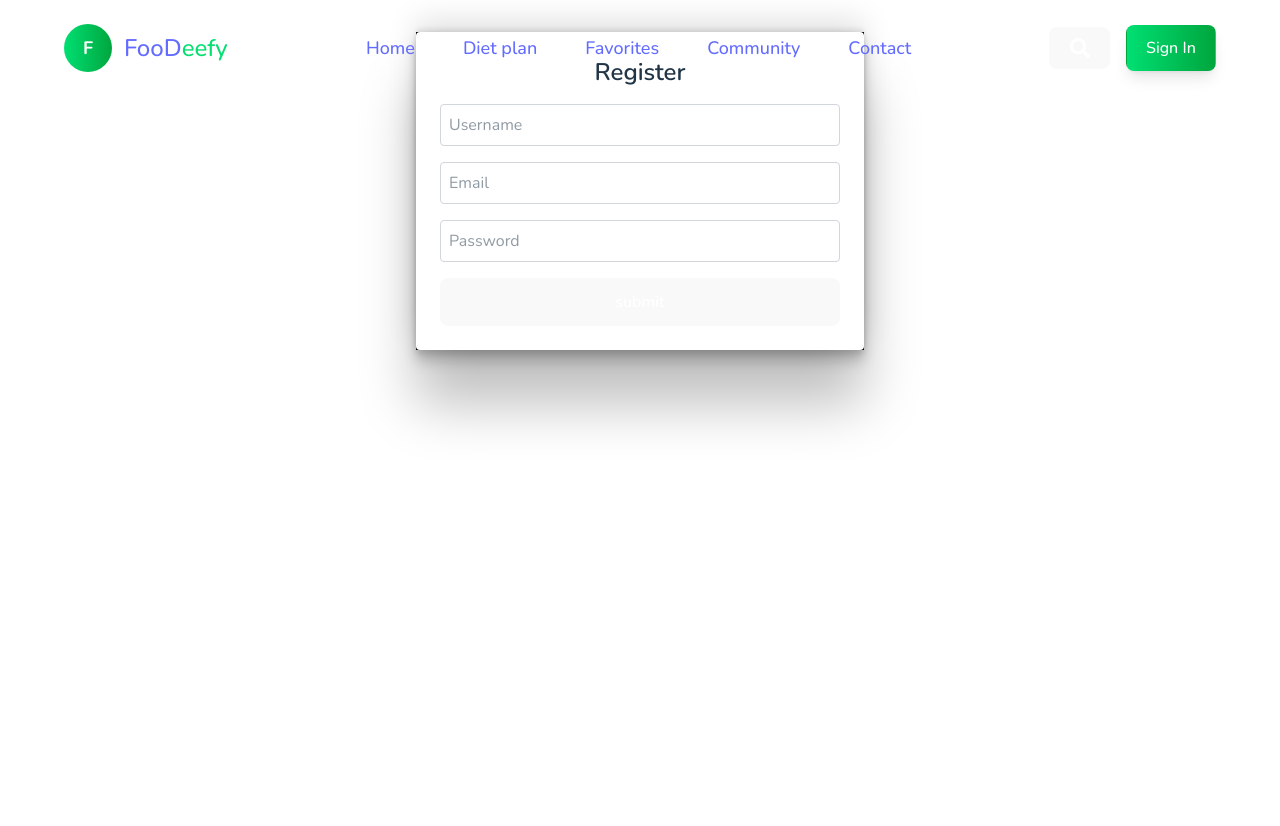
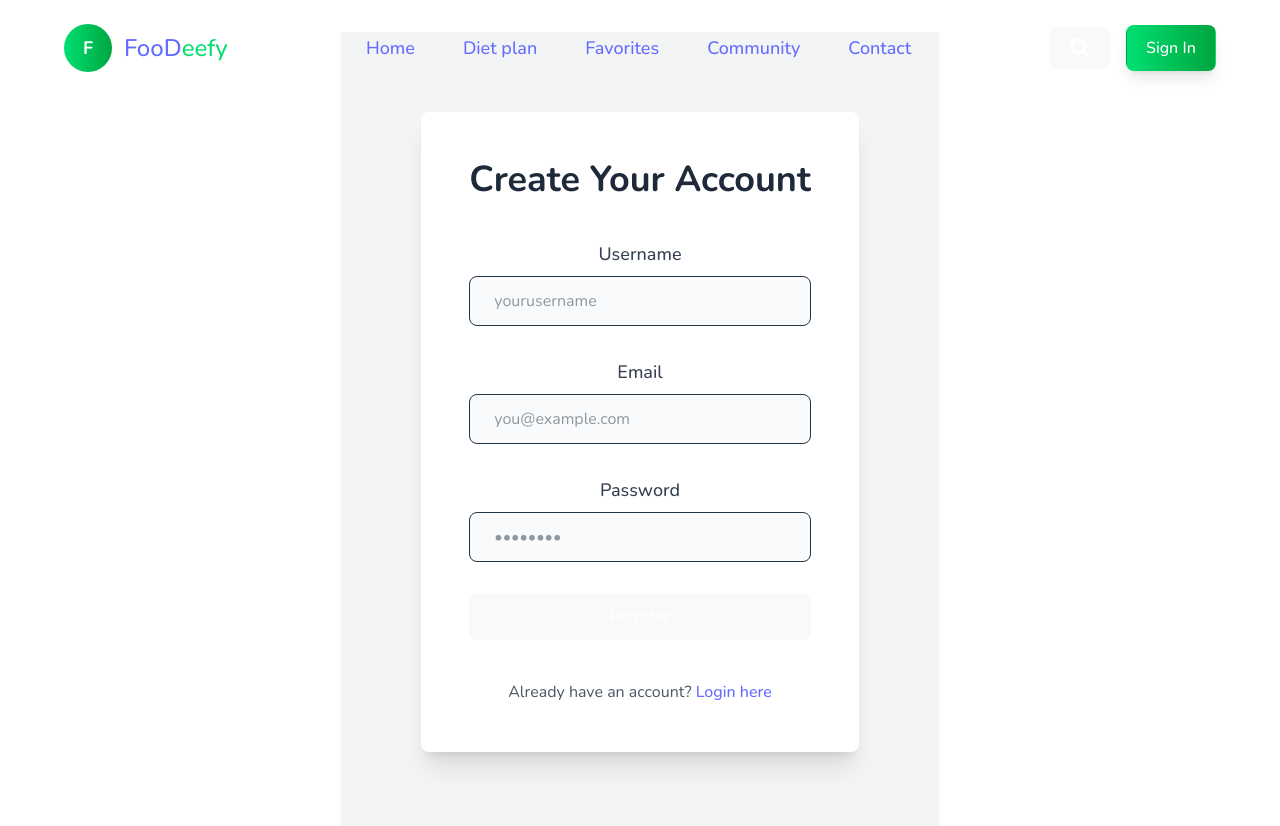
Before and after one commit to Navan-2005/CookWell, a React (Vite) app in the folder Frontend/: page /register in a window 1280 px wide. Shown: the top 826 px of the page. Before the commit the page ends 800 px from the top, so only its background shows below. Built offline with nearby package versions, Linux system fonts and the light colour scheme; no server answers.

Commit message:
some of the final changes

```diff
--- a/Frontend/src/Pages/Login.jsx
+++ b/Frontend/src/Pages/Login.jsx
@@ -1,72 +1,102 @@
-// src/pages/Login.js
-import React, { useState, useEffect } from 'react';
-import { useDispatch, useSelector } from 'react-redux';
+import React, { useState } from 'react';
+import { useDispatch } from 'react-redux';
 import { loginUser } from '../redux/slices/authSlice';
-import { useNavigate } from 'react-router-dom';
-import { toast } from "sonner";
+import { useNavigate, Link } from 'react-router-dom';
+import { toast } from 'sonner';
 import { setUser } from '../redux/slices/userslice';
 import axios from 'axios';
 
 export default function Login() {
   const [email, setEmail] = useState('');
   const [password, setPassword] = useState('');
+  const [loading, setLoading] = useState(false);
   const dispatch = useDispatch();
   const navigate = useNavigate();
-  const { user} = useSelector((state) => state.user);
 
-  const handleSubmit = async(e) => {
+  const handleSubmit = async (e) => {
     e.preventDefault();
-    console.log('Email and password : ',email,password);
+    setLoading(true);
+    try {
+      const response = await axios.post('http://localhost:3000/user/login', {
+        email,
+        password,
+      });
 
-    const response=await axios.post('http://localhost:3000/user/login',
-      {
-        email,
-        password
-      }
-    )
-    if(response.status===200){
-      localStorage.setItem('token',response.data.token);
+      if (response.status === 200) {
+        localStorage.setItem('token', response.data.token);
         dispatch(setUser(response.data.user));
-      console.log(response.data.user);
+        dispatch(loginUser({ email, password }));
+        toast.success('Login successful', {
+          description: `Welcome back, ${response.data.user.username}!`,
+        });
         navigate('/');
       }
-    dispatch(loginUser({ email, password }));
-    toast.success("Login successful (demo mode)", {
-      description: `Welcome back, ${response.data.user.username}! This is just a demo, no actual authentication yet.`,
+    } catch (error) {
+      toast.error('Login failed', {
+        description:
+          error.response?.data?.message || 'Invalid credentials or server error.',
       });
+    } finally {
+      setLoading(false);
+    }
   };
 
   return (
-    <div className="max-w-md mx-auto bg-white dark:bg-gray-800 p-6 rounded shadow">
-      <h2 className="text-2xl font-semibold mb-4">Login</h2>
-      {/* {error && <p className="mb-4 text-red-600">{error}</p>} */}
-      <form onSubmit={handleSubmit} className="space-y-4">
+    <div className="min-h-screen flex items-center justify-center bg-gray-100 dark:bg-gray-900 px-20">
+      <div className="w-full max-w-2xl bg-white dark:bg-gray-800 p-12 rounded-lg shadow-xl">
+        <h2 className="text-4xl font-bold text-center text-gray-800 dark:text-white mb-10">
+          Login to Your Dashboard
+        </h2>
+
+        <form onSubmit={handleSubmit} className="space-y-8">
+          <div>
+            <label className="block text-lg font-medium text-gray-700 dark:text-gray-300 mb-2">
+              Email Address
+            </label>
             <input
               type="email"
-          placeholder="Email"
-          className="w-full p-2 border border-gray-300 rounded dark:bg-gray-700 dark:border-gray-600"
+              placeholder="you@example.com"
+              className="w-full px-6 py-3 border rounded-lg text-base bg-gray-50 dark:bg-gray-700 dark:border-gray-600 dark:text-white focus:outline-none focus:ring-2 focus:ring-green-500"
               value={email}
               onChange={(e) => setEmail(e.target.value)}
               required
               autoComplete="email"
             />
+          </div>
+
+          <div>
+            <label className="block text-lg font-medium text-gray-700 dark:text-gray-300 mb-2">
+              Password
+            </label>
             <input
               type="password"
-          placeholder="Password"
-          className="w-full p-2 border border-gray-300 rounded dark:bg-gray-700 dark:border-gray-600"
+              placeholder="••••••••"
+              className="w-full px-6 py-3 border rounded-lg text-base bg-gray-50 dark:bg-gray-700 dark:border-gray-600 dark:text-white focus:outline-none focus:ring-2 focus:ring-green-500"
               value={password}
               onChange={(e) => setPassword(e.target.value)}
               required
               autoComplete="current-password"
             />
+          </div>
+
           <button
             type="submit"
-          // disabled={loading}
-          className="w-full h-12 bg-green-600 text-white py-2 rounded hover:bg-green-700 disabled:opacity-50"
-        > login
-          {/* {loading ? 'Logging in...' : 'Login'} */}
+            disabled={loading}
+            className={`w-full py-4 text-lg bg-green-600 text-white rounded-lg hover:bg-green-700 transition ${
+              loading ? 'opacity-50 cursor-not-allowed' : ''
+            }`}
+          >
+            {loading ? 'Logging in...' : 'Login'}
           </button>
         </form>
+
+        <p className="mt-10 text-center text-md text-gray-600 dark:text-gray-400">
+          Don’t have an account?{' '}
+          <Link to="/register" className="text-green-600 font-medium hover:underline">
+            Register here
+          </Link>
+        </p>
+      </div>
     </div>
   );
 }
--- a/Frontend/src/Pages/Register.jsx
+++ b/Frontend/src/Pages/Register.jsx
@@ -1,73 +1,122 @@
-// src/pages/Register.js
-import React, { useState, useEffect } from 'react';
-import { useDispatch, useSelector } from 'react-redux';
+import React, { useState } from 'react';
+import { useDispatch } from 'react-redux';
 import { registerUser } from '../redux/slices/authSlice';
-import { useNavigate } from 'react-router-dom';
+import { useNavigate, Link } from 'react-router-dom';
 import { toast } from 'sonner';
 import { setUser } from '../redux/slices/userslice';
+import axios from 'axios';
 
 export default function Register() {
   const [username, setUsername] = useState('');
   const [email, setEmail] = useState('');
   const [password, setPassword] = useState('');
+  const [loading, setLoading] = useState(false);
 
   const dispatch = useDispatch();
   const navigate = useNavigate();
-  const handleSubmit = async(e) => {
+
+  const handleSubmit = async (e) => {
     e.preventDefault();
-    const response=await axios.post('http://localhost:3000/user/register',{username,email,password});
-    if(response.status===200)
-      {localStorage.setItem('token',response.data.token);
+    setLoading(true);
+
+    try {
+      const response = await axios.post('http://localhost:3000/user/register', {
+        username,
+        email,
+        password,
+      });
+
+      if (response.status === 200) {
+        localStorage.setItem('token', response.data.token);
         dispatch(setUser(response.data.user));
-        console.log(response.data.user);
-        navigate('/');}
         dispatch(registerUser({ username, email, password }));
-    toast({
-          title: "Account created successfully",
+
+        toast.success("Account created successfully", {
           description: "Welcome to our platform!",
         });
+
+        navigate('/');
+      }
+    } catch (error) {
+      toast.error("Registration failed", {
+        description: error.response?.data?.message || "Something went wrong.",
+      });
+    } finally {
+      setLoading(false);
+    }
   };
 
   return (
-    <div className="max-w-md mx-auto bg-white dark:bg-gray-800 p-6 rounded shadow">
-      <h2 className="text-2xl font-semibold mb-4">Register</h2>
-      {/* {error && <p className="mb-4 text-red-600">{error}</p>} */}
-      <form onSubmit={handleSubmit} className="space-y-4">
+    <div className="min-h-screen flex items-center justify-center bg-gray-100 dark:bg-gray-900 px-20">
+      <div className="w-full max-w-2xl bg-white dark:bg-gray-800 p-12 rounded-lg shadow-xl">
+        <h2 className="text-4xl font-bold text-center text-gray-800 dark:text-white mb-10">
+          Create Your Account
+        </h2>
+
+        <form onSubmit={handleSubmit} className="space-y-8">
+          <div>
+            <label className="block text-lg font-medium text-gray-700 dark:text-gray-300 mb-2">
+              Username
+            </label>
             <input
               type="text"
-          placeholder="Username"
-          className="w-full p-2 border border-gray-300 rounded dark:bg-gray-700 dark:border-gray-600"
+              placeholder="yourusername"
+              className="w-full px-6 py-3 border rounded-lg text-base bg-gray-50 dark:bg-gray-700 dark:border-gray-600 dark:text-white focus:outline-none focus:ring-2 focus:ring-green-500"
               value={username}
               onChange={(e) => setUsername(e.target.value)}
               required
               autoComplete="username"
             />
+          </div>
+
+          <div>
+            <label className="block text-lg font-medium text-gray-700 dark:text-gray-300 mb-2">
+              Email
+            </label>
             <input
               type="email"
-          placeholder="Email"
-          className="w-full p-2 border border-gray-300 rounded dark:bg-gray-700 dark:border-gray-600"
+              placeholder="you@example.com"
+              className="w-full px-6 py-3 border rounded-lg text-base bg-gray-50 dark:bg-gray-700 dark:border-gray-600 dark:text-white focus:outline-none focus:ring-2 focus:ring-green-500"
               value={email}
               onChange={(e) => setEmail(e.target.value)}
               required
               autoComplete="email"
             />
+          </div>
+
+          <div>
+            <label className="block text-lg font-medium text-gray-700 dark:text-gray-300 mb-2">
+              Password
+            </label>
             <input
               type="password"
-          placeholder="Password"
-          className="w-full p-2 border border-gray-300 rounded dark:bg-gray-700 dark:border-gray-600"
+              placeholder="••••••••"
+              className="w-full px-6 py-3 border rounded-lg text-base bg-gray-50 dark:bg-gray-700 dark:border-gray-600 dark:text-white focus:outline-none focus:ring-2 focus:ring-green-500"
               value={password}
               onChange={(e) => setPassword(e.target.value)}
               required
               autoComplete="new-password"
             />
+          </div>
+
           <button
             type="submit"
-          // disabled={loading}
-          className="w-full h-12 bg-green-600 text-white py-2 rounded hover:bg-green-700 disabled:opacity-50"
-        > submit
-          {/* {loading ? 'Registering...' : 'Register'} */}
+            disabled={loading}
+            className={`w-full py-4 text-lg bg-green-600 text-white rounded-lg hover:bg-green-700 transition ${
+              loading ? 'opacity-50 cursor-not-allowed' : ''
+            }`}
+          >
+            {loading ? 'Registering...' : 'Register'}
           </button>
         </form>
+
+        <p className="mt-10 text-center text-md text-gray-600 dark:text-gray-400">
+          Already have an account?{' '}
+          <Link to="/login" className="text-green-600 font-medium hover:underline">
+            Login here
+          </Link>
+        </p>
+      </div>
     </div>
   );
 }
--- a/Frontend/src/Pages/landingpage/components/Navbar.jsx
+++ b/Frontend/src/Pages/landingpage/components/Navbar.jsx
@@ -2,6 +2,7 @@
 import React, { useState, useEffect } from 'react';
 import { HiMenuAlt3 } from 'react-icons/hi';
 import { AiOutlineClose } from 'react-icons/ai';
+import { useNavigate } from 'react-router-dom';
 import { FaFacebook, FaTwitter, FaInstagram, FaYoutube, FaSearch, FaHeart, FaClock, FaUsers } from "react-icons/fa";
 
 // Mock banner images - replace with your actual images
@@ -16,6 +17,7 @@ const images = [Banner1, Banner2, Banner3, Banner4, Banner5];
 const Navbar = () => {
     const [open, setOpen] = useState(false);
     const [scrolled, setScrolled] = useState(false);
+    const navigate = useNavigate();
 
     useEffect(() => {
         const handleScroll = () => {
@@ -72,7 +74,7 @@ const Navbar = () => {
                     <button className='text-white hover:text-green-400 transition-colors'>
                         <FaSearch size={20} />
                     </button>
-                    <button className='bg-gradient-to-r from-green-400 to-green-600 text-white px-6 py-2 rounded-full hover:from-green-500 hover:to-green-700 transition-all duration-300 hover:scale-105 shadow-lg'>
+                    <button onClick={()=> navigate('/login')} className='bg-gradient-to-r from-green-400 to-green-600 text-white px-6 py-2 rounded-full hover:from-green-500 hover:to-green-700 transition-all duration-300 hover:scale-105 shadow-lg'>
                         Sign In
                     </button>
                 </div>
```
Also changed, not shown: Frontend/src/App.jsx (+8 -21 lines), Frontend/src/Pages/Wrapper.jsx (added, +27 -0 lines). Lines whose indentation alone changed are shown as unchanged.
